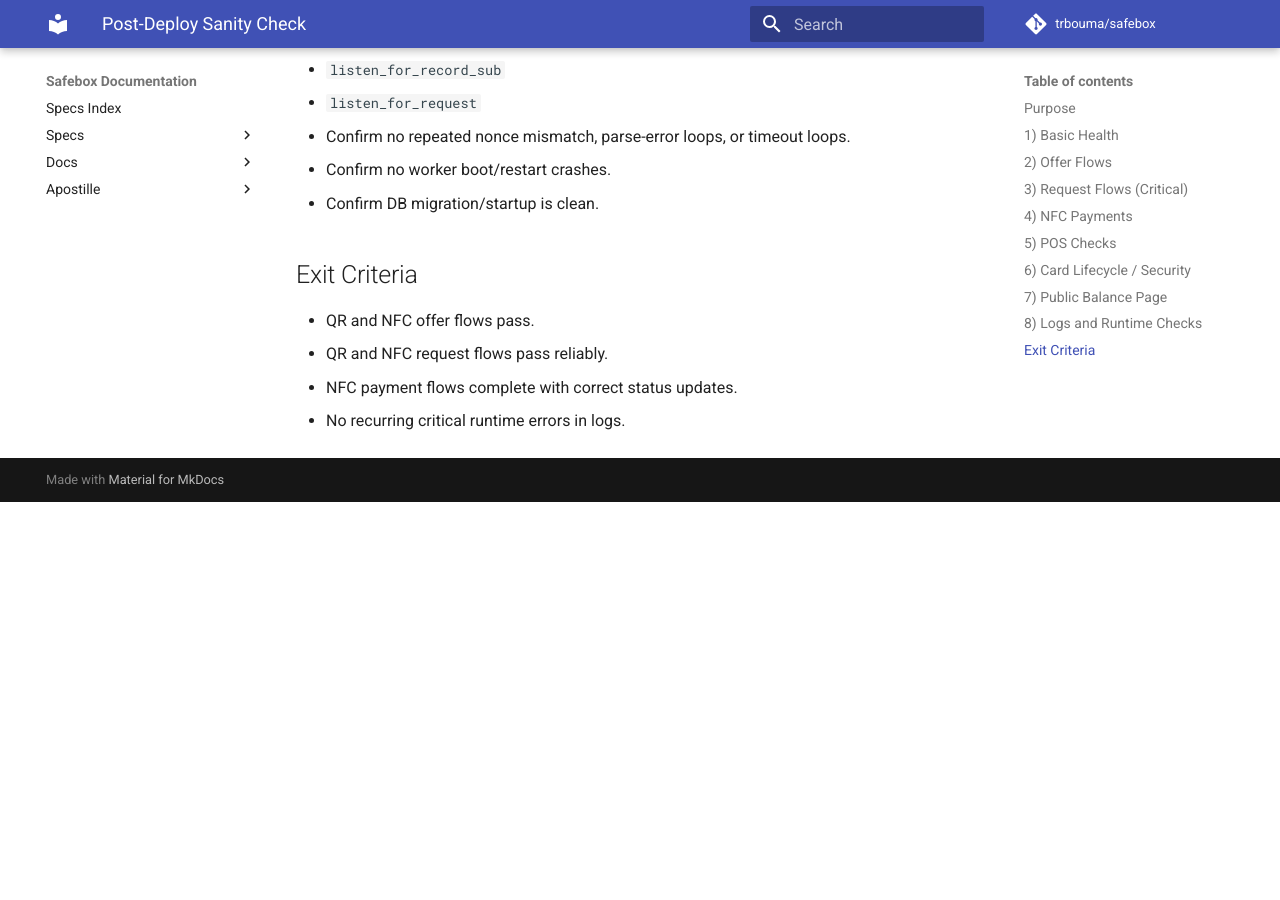
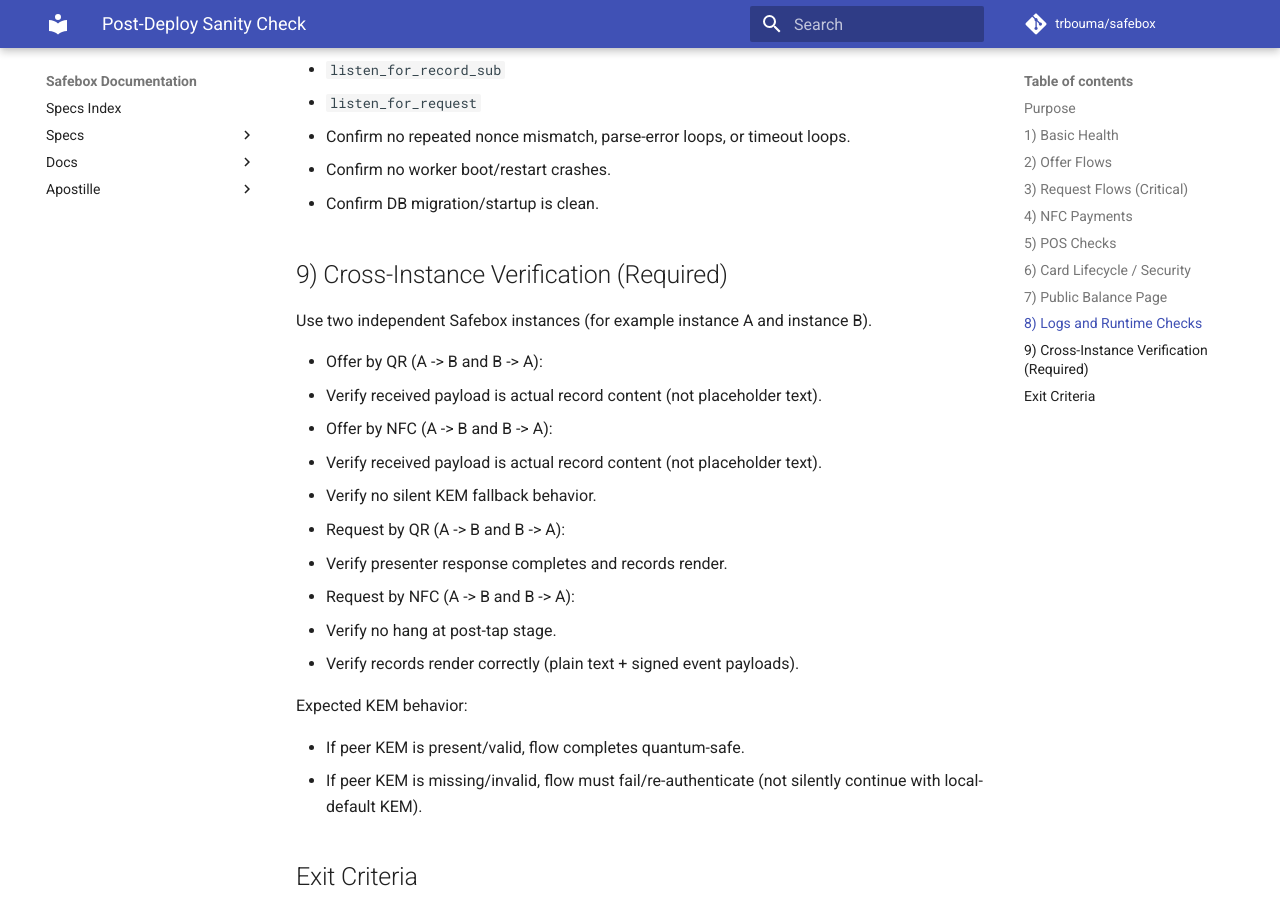
Before and after one commit to trbouma/safebox, an MkDocs documentation site: the page built from docs/devops/post-deploy-sanity-check.md, in a window 1280 px wide and 900 px high, scrolled down 2241 px. Built offline with MkDocs 1.6.1 and Material for MkDocs 9.7.7, drawn with Linux system fonts in a browser that asks for light colours; comment, search, counter and statistics services are not loaded; before the commit the page ends 2743 px from its top, so only the background shows below that.

Commit message:
fix(pqc): enforce peer KEM fail-closed behavior and add cross-instance sanity coverage
Remove unsafe local-default KEM fallback in auth handoff (ws_listen_for_nauth).
Require explicit peer KEM material (kem_public_key, kemalg) for offer transmittal across QR/NFC paths.
Reject offer_record instructions missing KEM material instead of silently substituting local config keys.
Preserve non-fatal mixed/legacy decrypt fallback while keeping ingestion intact.
Update post-deploy sanity checklist with required bidirectional cross-instance QR/NFC offer/request tests and explicit KEM expectations.

```diff
--- a/docs/devops/post-deploy-sanity-check.md
+++ b/docs/devops/post-deploy-sanity-check.md
@@ -73,6 +73,26 @@ Quick user-facing verification after deployment to confirm critical NFC/QR/payme
 - Confirm no worker boot/restart crashes.
 - Confirm DB migration/startup is clean.
 
+## 9) Cross-Instance Verification (Required)
+
+Use two independent Safebox instances (for example instance A and instance B).
+
+- Offer by QR (A -> B and B -> A):
+  - Verify received payload is actual record content (not placeholder text).
+- Offer by NFC (A -> B and B -> A):
+  - Verify received payload is actual record content (not placeholder text).
+  - Verify no silent KEM fallback behavior.
+- Request by QR (A -> B and B -> A):
+  - Verify presenter response completes and records render.
+- Request by NFC (A -> B and B -> A):
+  - Verify no hang at post-tap stage.
+  - Verify records render correctly (plain text + signed event payloads).
+
+Expected KEM behavior:
+
+- If peer KEM is present/valid, flow completes quantum-safe.
+- If peer KEM is missing/invalid, flow must fail/re-authenticate (not silently continue with local-default KEM).
+
 ## Exit Criteria
 
 - QR and NFC offer flows pass.
```
Also changed, not shown: docs/specs/NAUTH-EXTENSIBLE-HANDSHAKE.md (+2 -0 lines), docs/specs/NFC-FLOWS-AND-SECURITY.md (+12 -0 lines), docs/specs/OFFERS-AND-GRANTS-FLOWS.md (+6 -0 lines), 2 other files.
